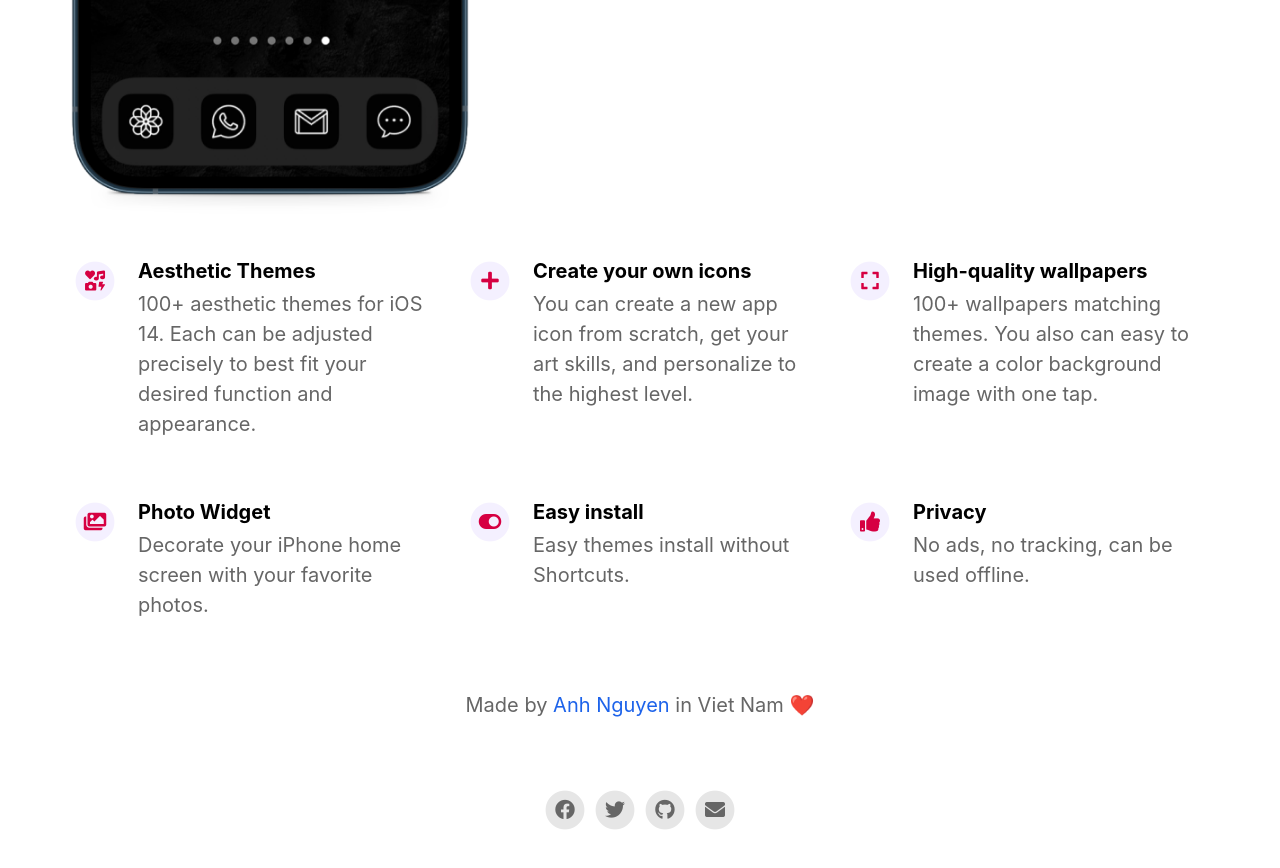
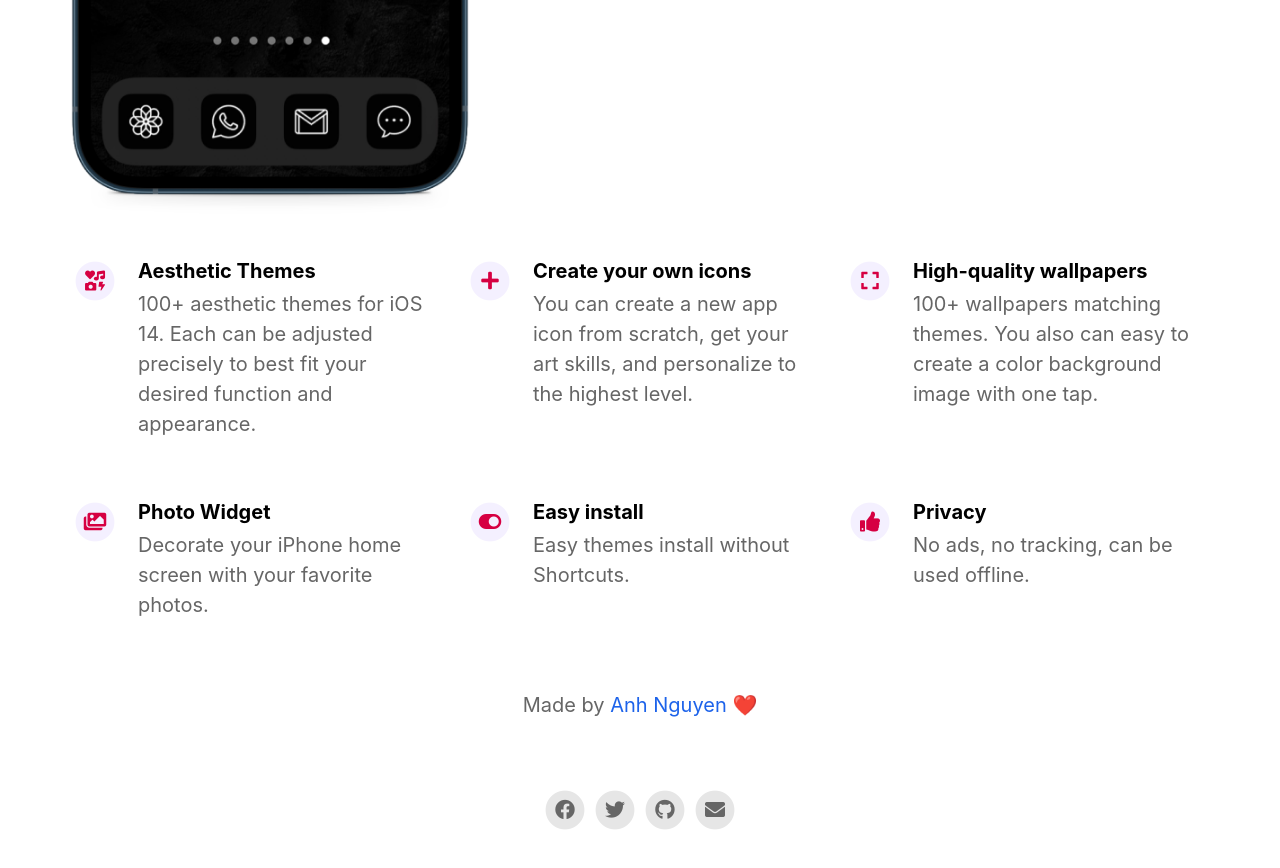
Before and after one commit to anhnc55/ithemes-app, a Jekyll site: the page built from index.html, in a window 1280 px wide and 900 px high, scrolled down 823 px. Shown: the top 868 px of the window. Built offline with Jekyll 4.4.1, drawn with Linux system fonts in a browser that asks for light colours; nearby versions of some CDN libraries.

Commit message:
update config

```diff
--- a/_config.yml
+++ b/_config.yml
@@ -19,9 +19,9 @@ enable_smart_app_banner                   : false
 
 
 # Information About Yourself
-your_name                                 : Anh Nguyen
+your_name                                 : Anh Nguyen ❤️
 your_link                                 : https://anhnc.me
-your_city                                 : Viet Nam ❤️
+your_city                                 :
 email_address                             : anhz.n92@gmail.com
 facebook_username                         : anhnc92
 instagram_username                        : anhnc92
```
